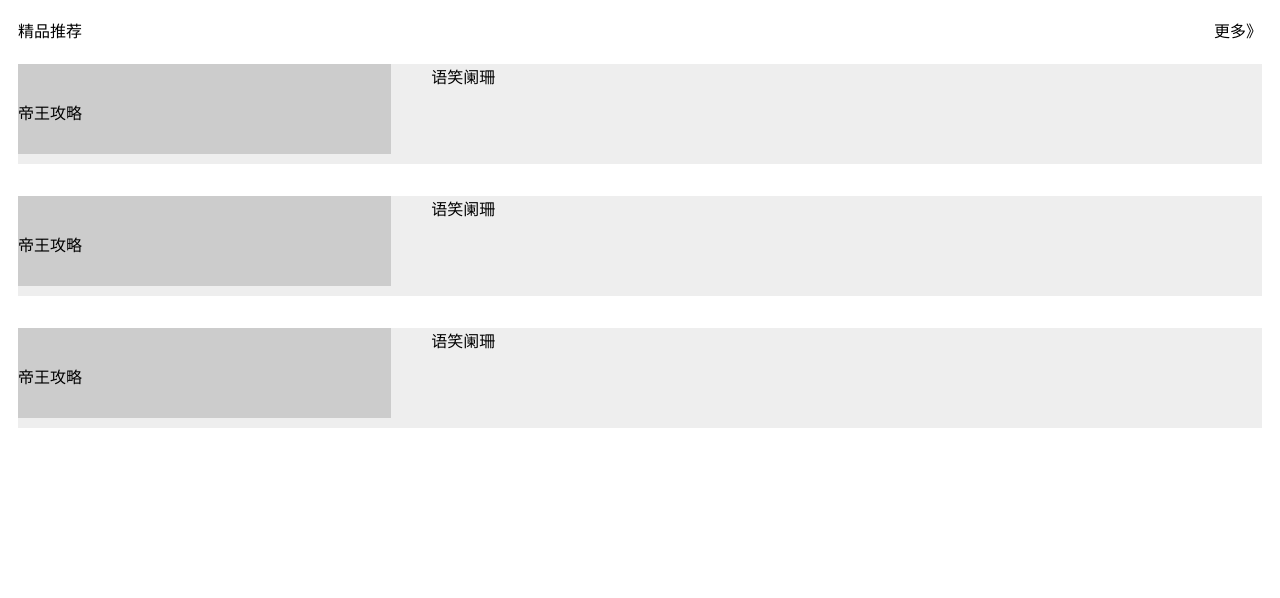
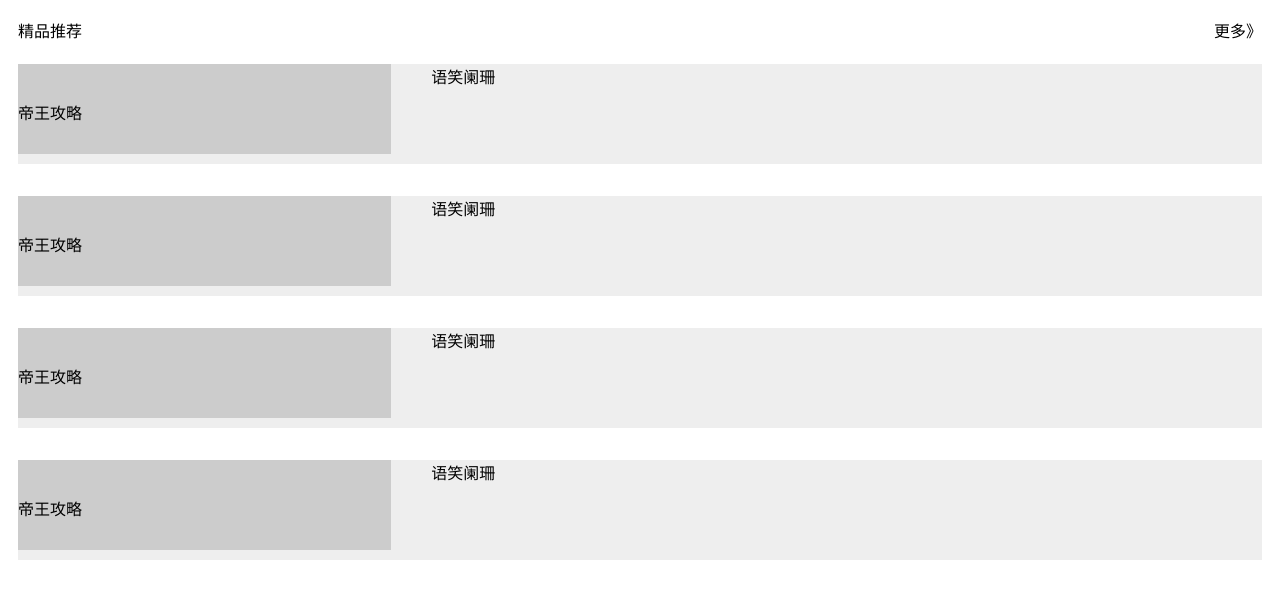
Before and after one commit to zhy17696065662/8Zprojects, a plain HTML site: page index.html in a window 1280 px wide. Drawn offline with Linux system fonts and the light colour scheme.

Commit message:
0.1.1pei

```diff
--- a/index.html
+++ b/index.html
@@ -35,6 +35,10 @@
                     <dt>帝王攻略</dt>
                     <dd>语笑阑珊</dd>
                 </dl>
+                <dl class="diwanggonglue">
+                    <dt>帝王攻略</dt>
+                    <dd>语笑阑珊</dd>
+                </dl>
             </div>
         </section>
         <!-- 中部 end-->
```
